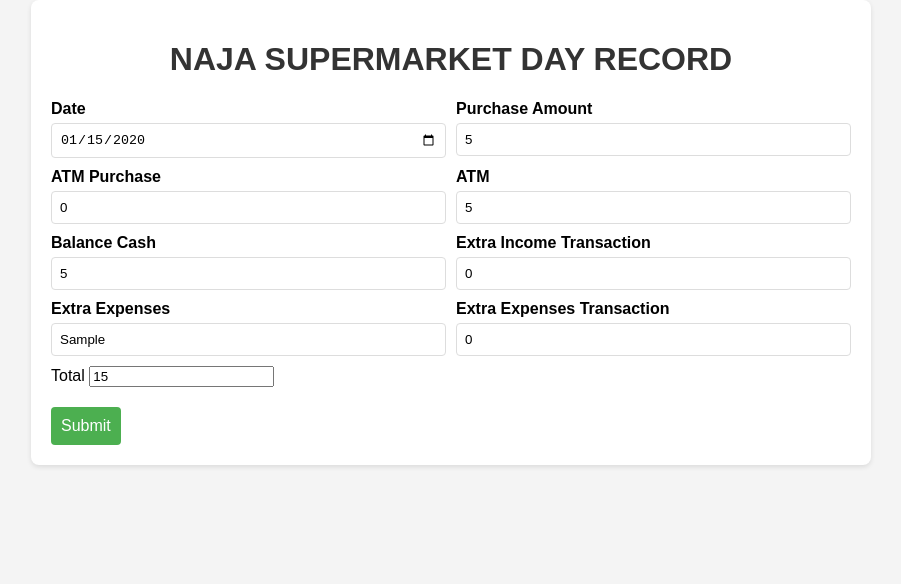
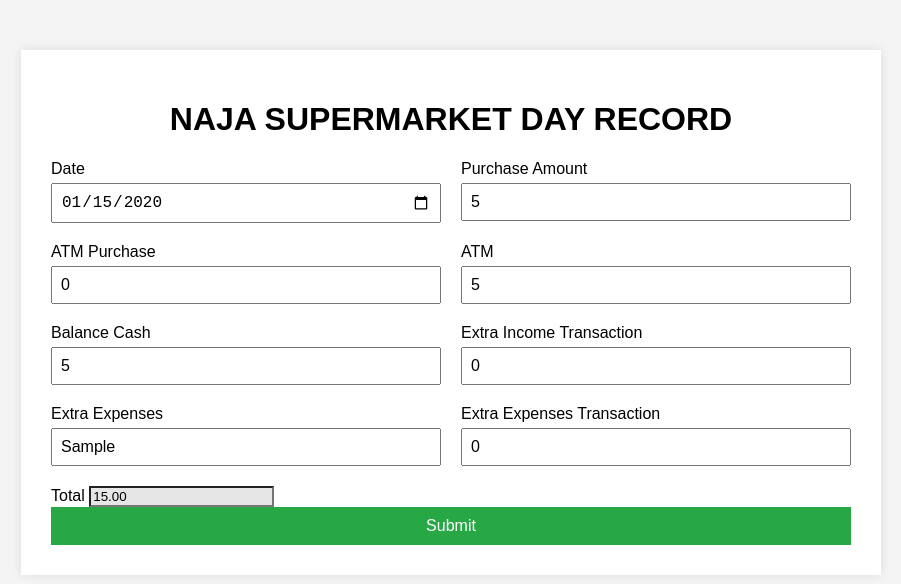
Before and after one commit to Haneenksalam/NAJA-SUPERMATKET, a plain HTML site: page index.html in a window 1280 px wide. Both pictures are taken after typing "2020-01-15", "5", "5", "5", "Sample" into the empty fields and a click on the button "Submit". Shown: the whole page, without its empty margins (189-1090 px from the left). Drawn offline with Linux system fonts and the light colour scheme; no server answers.

Commit message:
Update index.html

```diff
--- a/index.html
+++ b/index.html
@@ -4,7 +4,76 @@
     <meta charset="UTF-8">
     <meta name="viewport" content="width=device-width, initial-scale=1.0">
     <title>NAJA SUPERMARKET</title>
-    <link rel="stylesheet" href="styles.css">
+    <style>
+        body {
+            font-family: Arial, sans-serif;
+            margin: 0;
+            padding: 0;
+            background-color: #f4f4f4;
+        }
+
+        .container {
+            max-width: 800px;
+            margin: 50px auto;
+            background: white;
+            padding: 30px;
+            box-shadow: 0 0 10px rgba(0, 0, 0, 0.1);
+        }
+
+        h1 {
+            text-align: center;
+        }
+
+        .form-grid {
+            display: grid;
+            grid-template-columns: 1fr 1fr;
+            gap: 20px;
+        }
+
+        .input-group {
+            display: flex;
+            flex-direction: column;
+        }
+
+        .input-group label {
+            margin-bottom: 5px;
+        }
+
+        .input-group input {
+            padding: 8px;
+            font-size: 1rem;
+        }
+
+        .total-column input {
+            background-color: #e6e6e6;
+        }
+
+        button {
+            width: 100%;
+            padding: 10px;
+            background-color: #28a745;
+            color: white;
+            font-size: 1rem;
+            border: none;
+            cursor: pointer;
+        }
+
+        button:hover {
+            background-color: #218838;
+        }
+
+        .submitted-data {
+            margin-top: 30px;
+            padding: 20px;
+            background-color: #f9f9f9;
+            border: 1px solid #ccc;
+            display: none;
+        }
+
+        .submitted-data h2 {
+            margin-top: 0;
+        }
+    </style>
 </head>
 <body>
     <div class="container">
@@ -33,15 +102,15 @@
                 </div>
                 <div class="input-group">
                     <label for="extraIncomeTransaction">Extra Income Transaction</label>
-                    <input type="number" id="extraIncomeTransaction" name="extraIncomeTransaction" value="0">
+                    <input type="number" id="extraIncomeTransaction" name="extraIncomeTransaction" value="0" oninput="calculateTotal()">
                 </div>
                 <div class="input-group">
                     <label for="extraExpenses">Extra Expenses</label>
-                    <input type="text" id="extraExpenses" name="extraExpenses" placeholder="No Extra Expenses">
+                    <input type="text" id="extraExpenses" name="extraExpenses" placeholder="No Extra Expenses" oninput="calculateTotal()">
                 </div>
                 <div class="input-group">
                     <label for="extraExpensesTransaction">Extra Expenses Transaction</label>
-                    <input type="number" id="extraExpensesTransaction" name="extraExpensesTransaction" value="0">
+                    <input type="number" id="extraExpensesTransaction" name="extraExpensesTransaction" value="0" oninput="calculateTotal()">
                 </div>
                 <div class="total-column">
                     <label for="total">Total</label>
@@ -51,7 +120,7 @@
             <button type="submit">Submit</button>
         </form>
 
-        <div class="submitted-data" id="submittedData" style="display: none;">
+        <div class="submitted-data" id="submittedData">
             <h2>Last Submitted Data</h2>
             <p><strong>Date:</strong> <span id="displayDate"></span></p>
             <p><strong>Purchase Amount:</strong> <span id="displayPurchaseAmount"></span></p>
@@ -66,7 +135,6 @@
     </div>
 
     <script>
-        // Calculate the total whenever the user changes input
         function calculateTotal() {
             const purchaseAmount = parseFloat(document.getElementById('purchaseAmount').value) || 0;
             const atmPurchase = parseFloat(document.getElementById('atmPurchase').value) || 0;
@@ -76,13 +144,11 @@
             const extraExpensesTransaction = parseFloat(document.getElementById('extraExpensesTransaction').value) || 0;
 
             const total = purchaseAmount + atmPurchase + atm + balanceCash + extraIncomeTransaction - extraExpensesTransaction;
-
-            // Set the calculated total in the 'total' input field
-            document.getElementById('total').value = total;
+            document.getElementById('total').value = total.toFixed(2);
         }
 
         async function handleSubmit(event) {
-            event.preventDefault(); // Prevent form from submitting normally
+            event.preventDefault();
 
             const formData = {
                 date: document.getElementById('date').value,
@@ -97,18 +163,16 @@
             };
 
             try {
-                const response = await fetch('https://script.google.com/macros/s/AKfycbxHp_MAUYik5_viTrT6FKEfFCqYXjPxYfYWWsAkYnKppr8Dq3m0x1-1rdC1FoRshYmO/exec', { // Replace with your Apps Script URL
+                const response = await fetch('https://script.google.com/macros/s/AKfycbxHp_MAUYik5_viTrT6FKEfFCqYXjPxYfYWWsAkYnKppr8Dq3m0x1-1rdC1FoRshYmO/exec', {
                     method: 'POST',
-                    headers: {
-                        'Content-Type': 'application/json'
-                    },
+                    headers: { 'Content-Type': 'application/json' },
                     body: JSON.stringify(formData)
                 });
 
                 if (response.ok) {
                     alert('Data submitted successfully!');
-                    document.getElementById('dataForm').reset(); // Clear the form
-                    displaySubmittedData(formData); // Display the submitted data
+                    document.getElementById('dataForm').reset();
+                    displaySubmittedData(formData);
                 } else {
                     alert('Error submitting data.');
                 }
```
